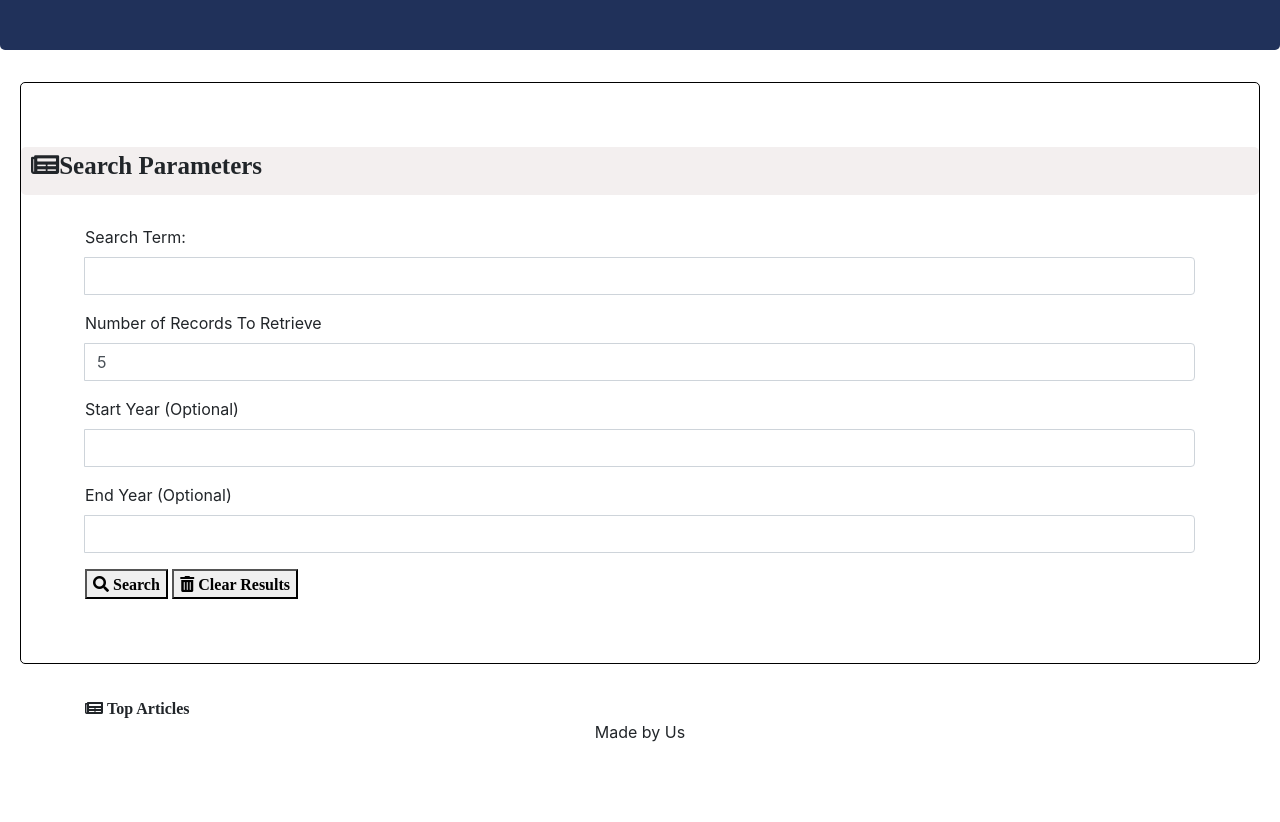
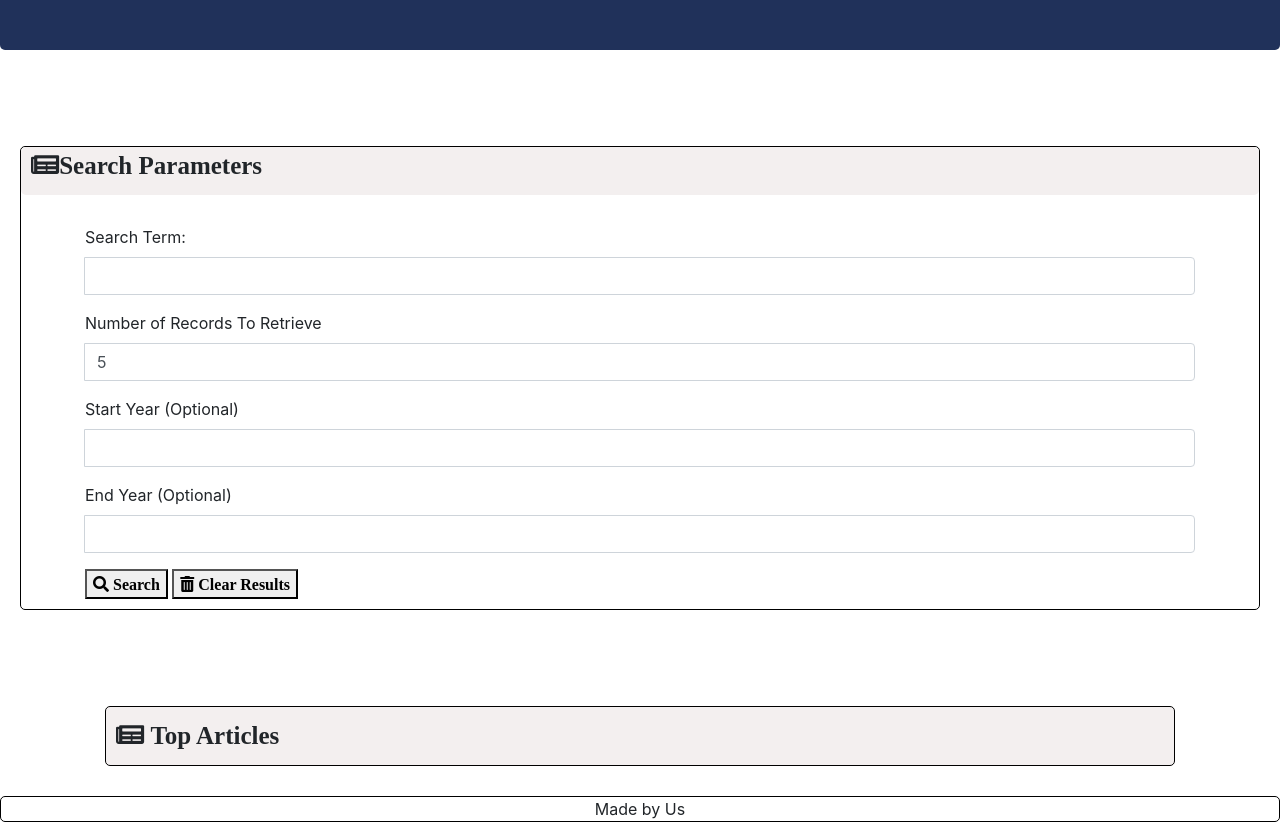
Before and after one commit to microxgleek94/Team-NYT-Search-Project, a plain HTML site: page index.html in a window 1280 px wide. Shown: the part 150-972 px from the top of the page. Before the commit the page ends 894 px from the top, so only its background shows below. Drawn offline with nearby package versions, Linux system fonts and the light colour scheme.

Commit message:
fixed more styling

```diff
--- a/index.html
+++ b/index.html
@@ -1,34 +1,34 @@
 <!doctype html>
 <html lang="en">
+
 <head>
     <!-- Required meta tags -->
     <meta charset="utf-8">
     <meta name="viewport" content="width=device-width, initial-scale=1, shrink-to-fit=no">
     <link rel="stylesheet" href="style.css">
-
     <!-- Bootstrap CSS -->
     <link rel="stylesheet" href="https://stackpath.bootstrapcdn.com/bootstrap/4.5.0/css/bootstrap.min.css"
         integrity="sha384-9aIt2nRpC12Uk9gS9baDl411NQApFmC26EwAOH8WgZl5MYYxFfc+NcPb1dKGj7Sk" crossorigin="anonymous">
-
     <!-- Fonts Awesome -->
     <link rel="stylesheet" href="https://use.fontawesome.com/releases/v5.8.1/css/all.css"
         integrity="sha384-50oBUHEmvpQ+1lW4y57PTFmhCaXp0ML5d60M1M7uH2+nqUivzIebhndOJK28anvf" crossorigin="anonymous" />
     <title>New York Times Search Assisgnment</title>
 </head>
+
 <body>
-
     <!-- Header Jumbotron -->
     <div id="header" class="jumbotron jumbotron-fluid">
         <div class="container">
             <h1 class="display-4"><i class="fas fa-newspaper"></span></i> New York Times Search</h1>
         </div>
     </div>
-
     <!-- 2nd Jumbotro for input fields -->
-    <div id="inputStyle" class="jumbotron jumbotron-fluid">
+    <div id="jumboStyle" class="jumbotron jumbotron-fluid">
+        <div id="inputStyle">
             <div id="searchPara" class="container">
-            <div><i class="fas fa-newspaper"><label> Search Parameters</label></i></div>
+                <i class="fas fa-newspaper"><label> Search Parameters</label></i>
             </div>
+            <div id="">
                 <div class="container">
                     <label> Search Term: </label>
                     <div class="input-group mb-3">
@@ -59,16 +59,23 @@
                         <div class="input-group-prepend"></div>
                         <input id="endYear" type="text" class="form-control" aria-label="Username"
                             aria-describedby="basic-addon1">
-            </div>
+                    </div id="btnContainer">
                     <button id="searchBtn"><i class="fas fa-search"> Search</i></button>
                     <button id="clearBtn"><i class="fas fa-trash-alt"> Clear Results</i></button>
                 </div>
             </div>
+        </div>
+    </div>
+
 
         <div class="container">
-        <div id="#top-articles"><i class="fas fa-newspaper"> Top Articles</div></i>
+            <div id="topArticles"><i class="fas fa-newspaper"> Top Articles</div></i>
         </div>
+
+
+
         <footer id="footer"> Made by Us</footer>
+
 
         <!-- jQuery first, then Popper.js, then Bootstrap JS -->
         <script src="https://code.jquery.com/jquery-3.5.1.slim.min.js"
@@ -80,9 +87,9 @@
         <script src="https://stackpath.bootstrapcdn.com/bootstrap/4.5.0/js/bootstrap.min.js"
             integrity="sha384-OgVRvuATP1z7JjHLkuOU7Xw704+h835Lr+6QL9UvYjZE3Ipu6Tp75j7Bh/kR0JKI" crossorigin="anonymous">
         </script>
-
         <!-- Optional JavaScript/Ajax -->
         <script src="https://code.jquery.com/jquery.js"></script>
         <script src="script.js"></script>
 </body>
+
 </html>
--- a/script.js
+++ b/script.js
@@ -1,4 +1,3 @@
-// API Call by keyword
 //https://api.nytimes.com/svc/search/v2/articlesearch.json?q=election&api-key=pAzVsQiL7Ld1Uxrjdfrvx0QUBBhOF5zG
 var kword;
 var APIkey = "pAzVsQiL7Ld1Uxrjdfrvx0QUBBhOF5zG";
@@ -24,7 +23,11 @@ function getRecords(kword) {
     } else if (startYear){
         console.log('The value for startYear =' ,startYear);
         aURL = "https://api.nytimes.com/svc/search/v2/articlesearch.json?q=" + kword + "&api-key=" + APIkey + "&begin_date=" + startYear + "0101";
-    } else {
+    } else if (endYear) {
+        console.log('The value for EndYear =' ,endYear);
+        aURL = "https://api.nytimes.com/svc/search/v2/articlesearch.json?q=" + kword + "&api-key=" + APIkey + "&end_date=" + endYear + "0101";
+    }
+      else {
         aURL = "https://api.nytimes.com/svc/search/v2/articlesearch.json?q=" + kword + "&api-key=" + APIkey;
     };
     console.log('aURL = ', aURL);
@@ -54,7 +57,6 @@ function outResponse(results) {
         contain.appendTo("#topArticles");
     }
 }
-
 $("#clearBtn").on("click", function (){
     $("#topArticles").empty();
     $("#search-term").val('');
--- a/style.css
+++ b/style.css
@@ -14,6 +14,7 @@
 
 #jumboStyle {
     background-color: transparent;
+
 }
 #searchPara {
     background-color: rgb(243, 239, 239);
@@ -32,13 +33,19 @@
     background-color: white;
     border-radius: 5px;
     border: black solid 1px;
+    padding-bottom: 10px;
 }
 
- #top-articles {
-     font-size: 25px;
-        /* margin-right: 10px;*/
-        /* margin-left: 10px; */
-    background-color: silver;
+#btnContainer{
+    padding-top: 10px;
+}
+
+#topArticles {
+    max-width: 100%;
+    font-size: 25px;
+    margin: 30px;
+    padding: 10px;
+    background-color: rgb(243, 239, 239);;
     border-radius: 5px;
     margin-left: 20px;
     margin-right: 20px;
@@ -51,6 +58,10 @@
 }
 
 #footer {
+    border-radius: 5px;
+    border-radius: 5px;
+    border: black solid 1px;
     text-align: center;
+    max-width: 100%;
 
 }
```
Lines whose indentation alone changed are shown as unchanged.
